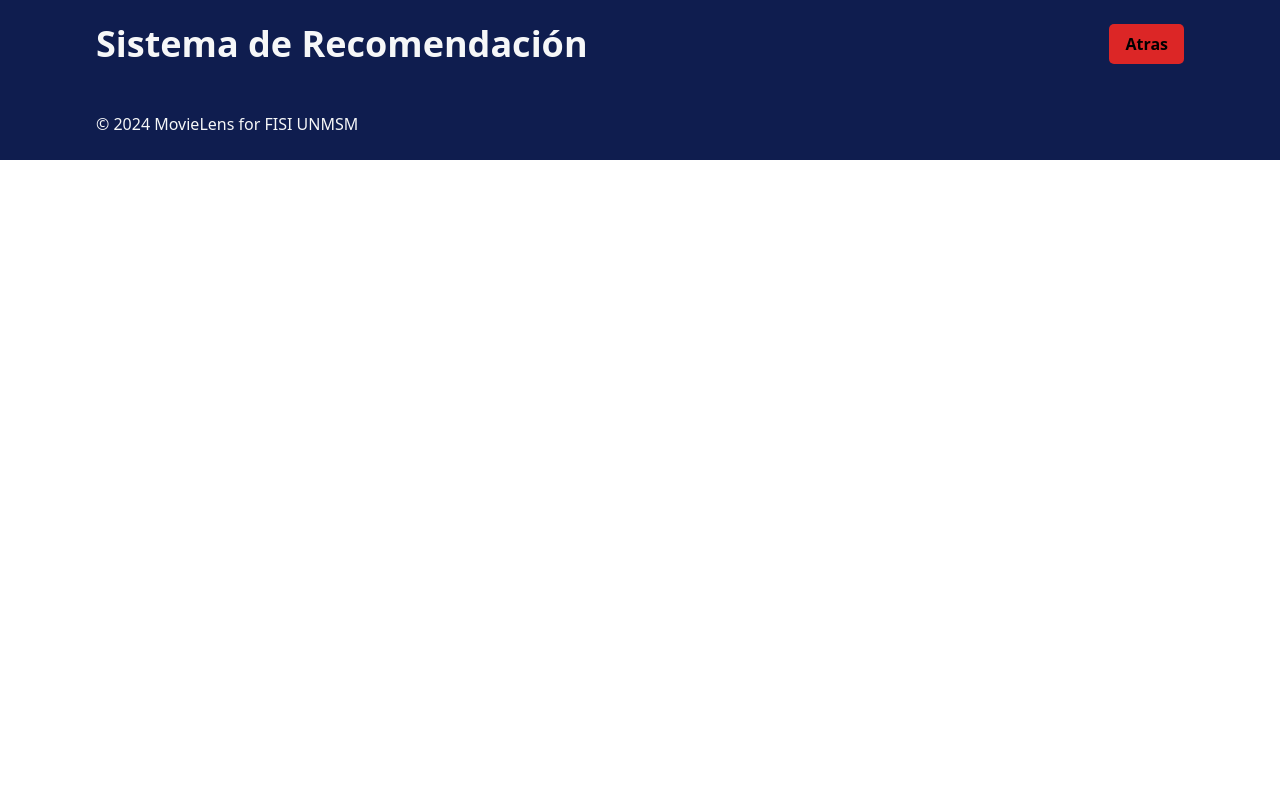
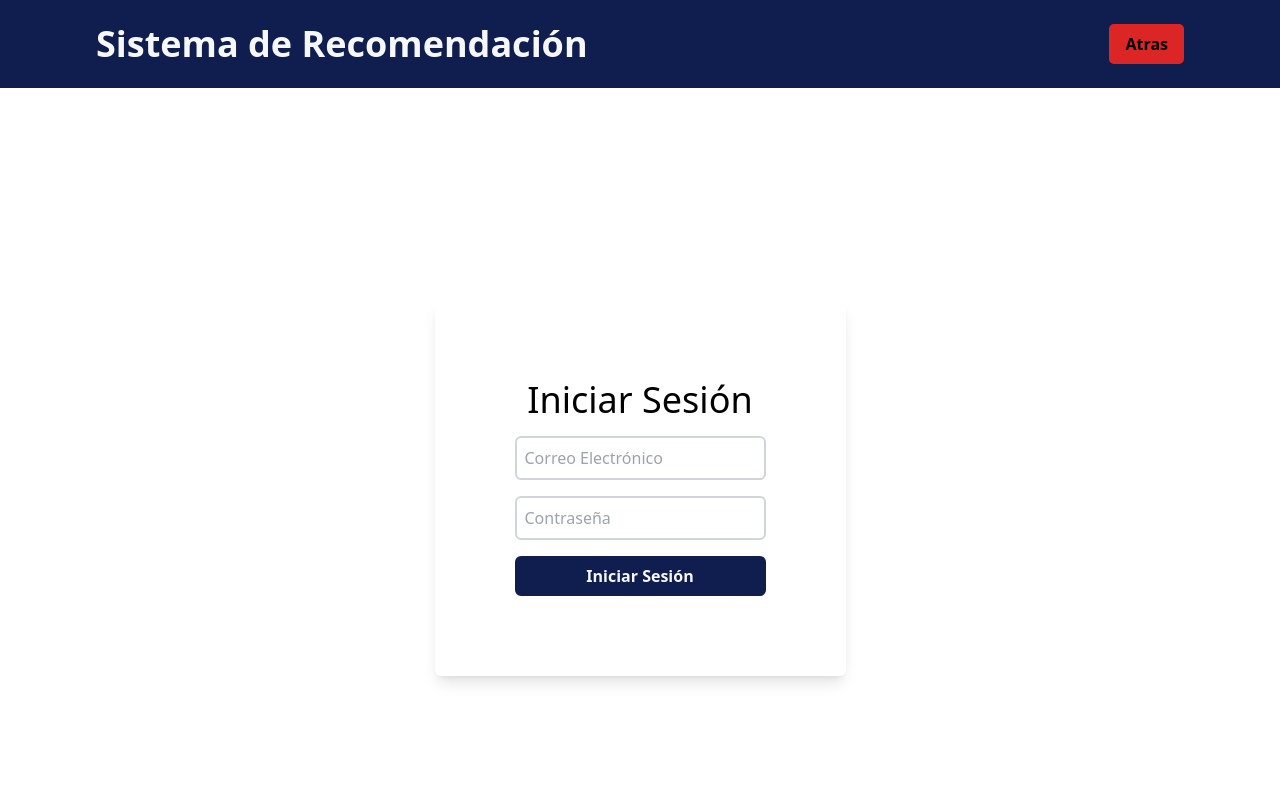
Before and after one commit to germanhyt/ImplementacionProyectoSRFront, a React (Vite) app: page /Login in a window 1280 px wide. Shown: the top 800 px of the page. Built offline with nearby package versions, Linux system fonts and the light colour scheme.

Commit message:
feat: add changes

```diff
--- a/src/App.tsx
+++ b/src/App.tsx
@@ -10,6 +10,7 @@ const Home = lazy(() => import("./pages/Home"));
 const Peliculas = lazy(() => import("./pages/Peliculas"));
 const Recomend = lazy(() => import("./pages/Recomend"));
 const Calificar = lazy(() => import("./pages/Calificar"));
+const Login = lazy(() => import("./pages/Login"));
 
 function App() {
   return (
@@ -22,6 +23,7 @@ function App() {
             <Route path="/recomendacion" element={<Recomend />} />
             <Route path="/peliculas" element={<Peliculas />} />
             <Route path="/peliculas/:id" element={<Calificar />} />
+            <Route path="/Login" element={<Login />} />
           </Routes>
         </Suspense>
         <Footer />
--- a/src/assets/css/App.css
+++ b/src/assets/css/App.css
@@ -576,6 +576,9 @@ video {
 .mb-3 {
   margin-bottom: 0.75rem;
 }
+.mt-10 {
+  margin-top: 2.5rem;
+}
 .mt-2 {
   margin-top: 0.5rem;
 }
@@ -584,9 +587,6 @@ video {
 }
 .mt-6 {
   margin-top: 1.5rem;
-}
-.mt-10 {
-  margin-top: 2.5rem;
 }
 .block {
   display: block;
@@ -609,6 +609,9 @@ video {
 .h-full {
   height: 100%;
 }
+.h-screen {
+  height: 100vh;
+}
 .min-h-\[100vh\] {
   min-height: 100vh;
 }
@@ -623,6 +626,9 @@ video {
 }
 .w-full {
   width: 100%;
+}
+.w-screen {
+  width: 100vw;
 }
 .cursor-pointer {
   cursor: pointer;
@@ -691,15 +697,26 @@ video {
 .border-2 {
   border-width: 2px;
 }
+.border {
+  border-width: 1px;
+}
 .border-b {
   border-bottom-width: 1px;
 }
 .border-none {
   border-style: none;
 }
+.border-black {
+  --tw-border-opacity: 1;
+  border-color: rgb(0 0 0 / var(--tw-border-opacity));
+}
 .border-gray-200 {
   --tw-border-opacity: 1;
   border-color: rgb(229 231 235 / var(--tw-border-opacity));
+}
+.border-gray-300 {
+  --tw-border-opacity: 1;
+  border-color: rgb(209 213 219 / var(--tw-border-opacity));
 }
 .border-primary-dark {
   --tw-border-opacity: 1;
@@ -738,6 +755,15 @@ video {
 .p-2\.5 {
   padding: 0.625rem;
 }
+.p-5 {
+  padding: 1.25rem;
+}
+.p-12 {
+  padding: 3rem;
+}
+.p-20 {
+  padding: 5rem;
+}
 .px-20 {
   padding-left: 5rem;
   padding-right: 5rem;
@@ -753,14 +779,6 @@ video {
 .py-6 {
   padding-top: 1.5rem;
   padding-bottom: 1.5rem;
-}
-.py-20 {
-  padding-top: 5rem;
-  padding-bottom: 5rem;
-}
-.py-10 {
-  padding-top: 2.5rem;
-  padding-bottom: 2.5rem;
 }
 .pb-3 {
   padding-bottom: 0.75rem;
@@ -784,6 +802,10 @@ video {
 .text-3xl {
   font-size: 1.875rem;
   line-height: 2.25rem;
+}
+.text-4xl {
+  font-size: 2.25rem;
+  line-height: 2.5rem;
 }
 .text-base {
   font-size: 1rem;
@@ -832,6 +854,11 @@ video {
 .shadow-lg {
   --tw-shadow: 0 10px 15px -3px rgb(0 0 0 / 0.1), 0 4px 6px -4px rgb(0 0 0 / 0.1);
   --tw-shadow-colored: 0 10px 15px -3px var(--tw-shadow-color), 0 4px 6px -4px var(--tw-shadow-color);
+  box-shadow: var(--tw-ring-offset-shadow, 0 0 #0000), var(--tw-ring-shadow, 0 0 #0000), var(--tw-shadow);
+}
+.shadow-sm {
+  --tw-shadow: 0 1px 2px 0 rgb(0 0 0 / 0.05);
+  --tw-shadow-colored: 0 1px 2px 0 var(--tw-shadow-color);
   box-shadow: var(--tw-ring-offset-shadow, 0 0 #0000), var(--tw-ring-shadow, 0 0 #0000), var(--tw-shadow);
 }
 .filter {
--- /dev/null
+++ b/src/pages/Login.tsx
@@ -0,0 +1,36 @@
+const Login = () => {
+  return (
+    <div className="">
+      {/* Formulario de Login */}
+      <div className="flex justify-center items-center h-screen w-screen ">
+        <div className="flex flex-col gap-4 shadow-lg p-20 rounded-md">
+          <h1 className="text-4xl  text-center">Iniciar Sesión</h1>
+          <input
+            type="text"
+            placeholder="Correo Electrónico"
+            className="border-2 border-gray-300 p-2 rounded-md"
+          />
+          <input
+            type="password"
+            placeholder="Contraseña"
+            className="border-2 border-gray-300 p-2 rounded-md"
+          />
+          <button
+            className="
+                bg-primary-dark
+                text-primary-light
+                font-bold
+                py-2
+                px-4
+                rounded-md"
+            type="button"
+          >
+            Iniciar Sesión
+          </button>
+        </div>
+      </div>
+    </div>
+  );
+};
+
+export default Login;
```
